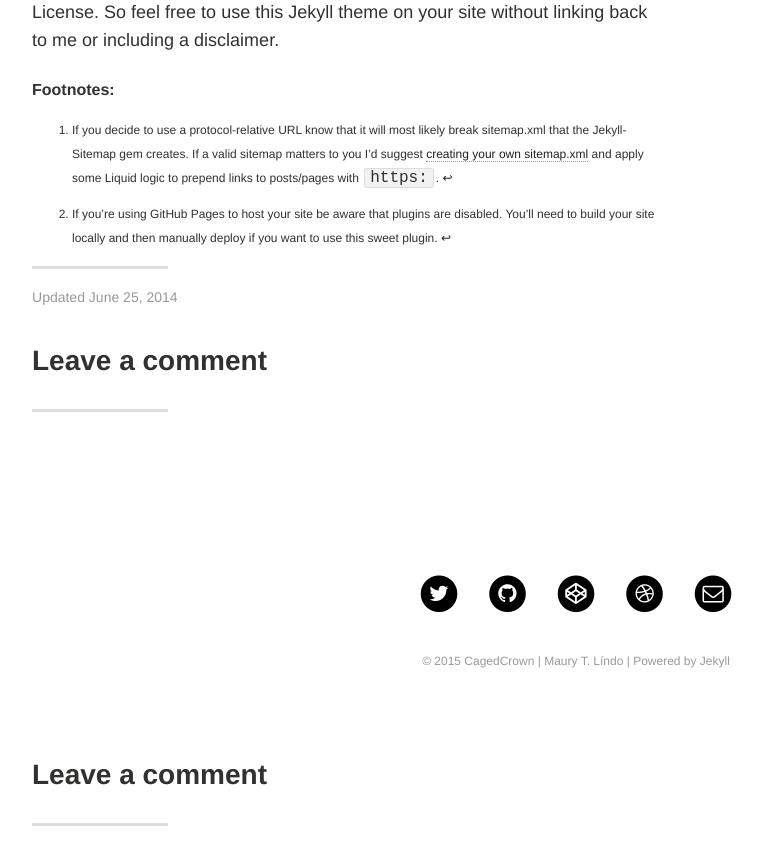
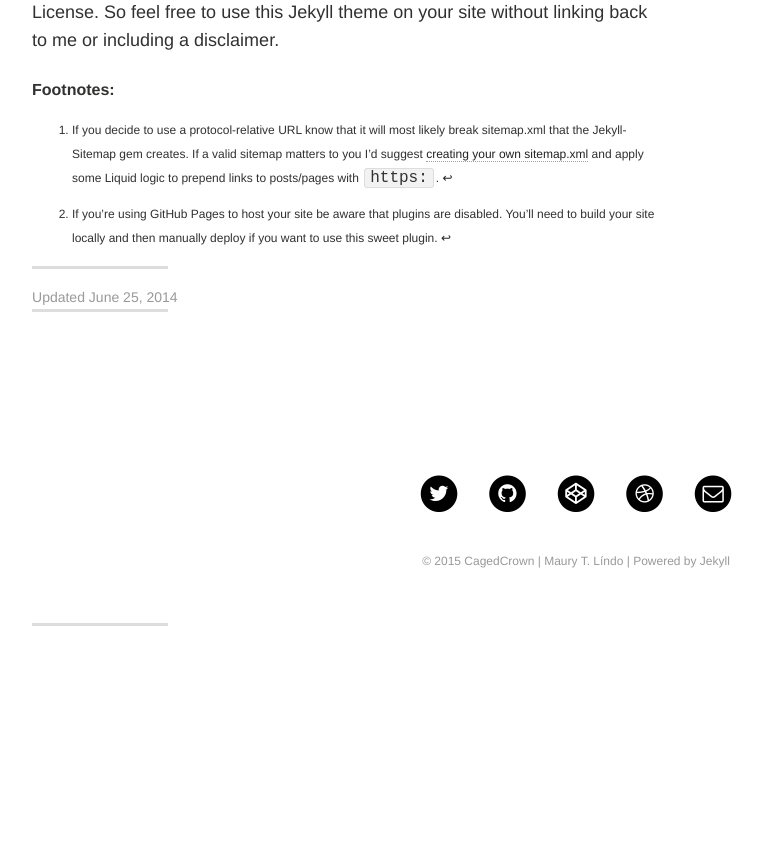
Before and after one commit to cagedcrown/cagedcrown.github.io, a Jekyll site: the page built from getting-started/index.md, in a window 1280 px wide and 900 px high, scrolled down 13204 px. Shown: the top 865 px of the window, without its empty margins (64-827 px from the left). Built offline with Jekyll 4.4.1, drawn with Linux system fonts in a browser that asks for light colours; comment, search, counter and statistics services are not loaded; after the commit the page ends 13904 px from its top, so only the background shows below that.

Commit message:
tweaking disqus info

```diff
--- a/_includes/comments.html
+++ b/_includes/comments.html
@@ -1,4 +1,4 @@
-<h3>Leave a comment</h3>
+
 <hr />
 <div id="disqus_thread"></div>
 <script type="text/javascript">
```
